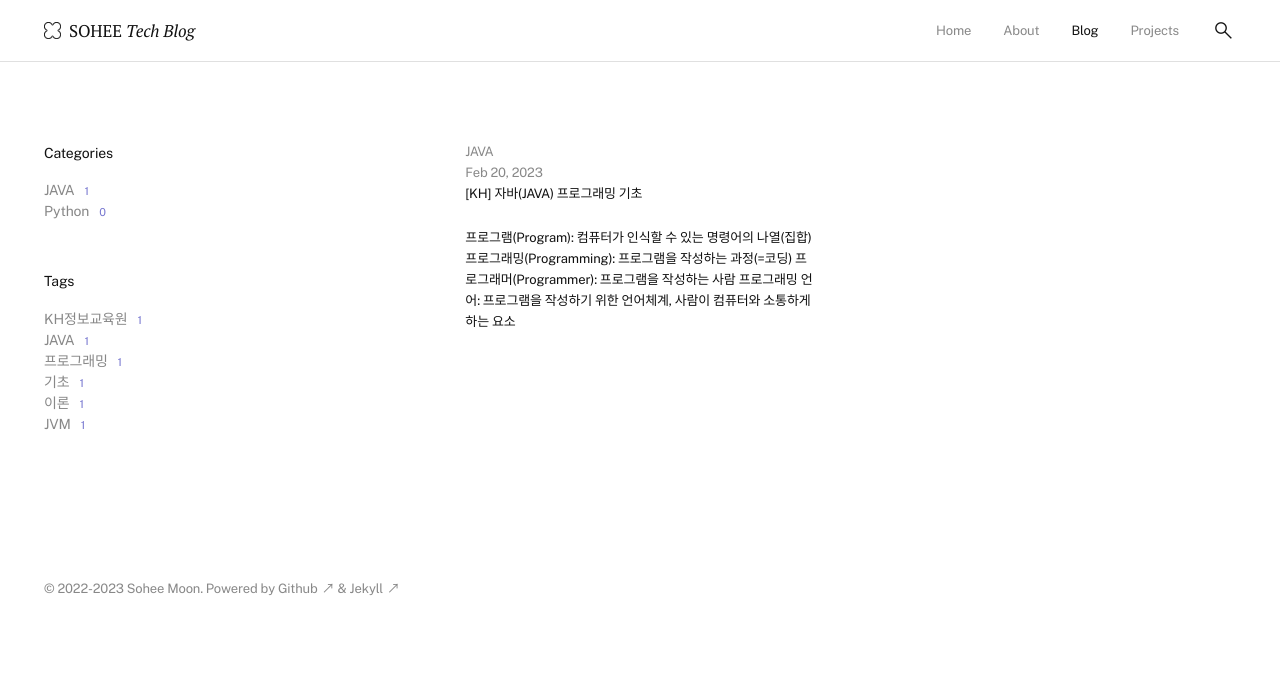
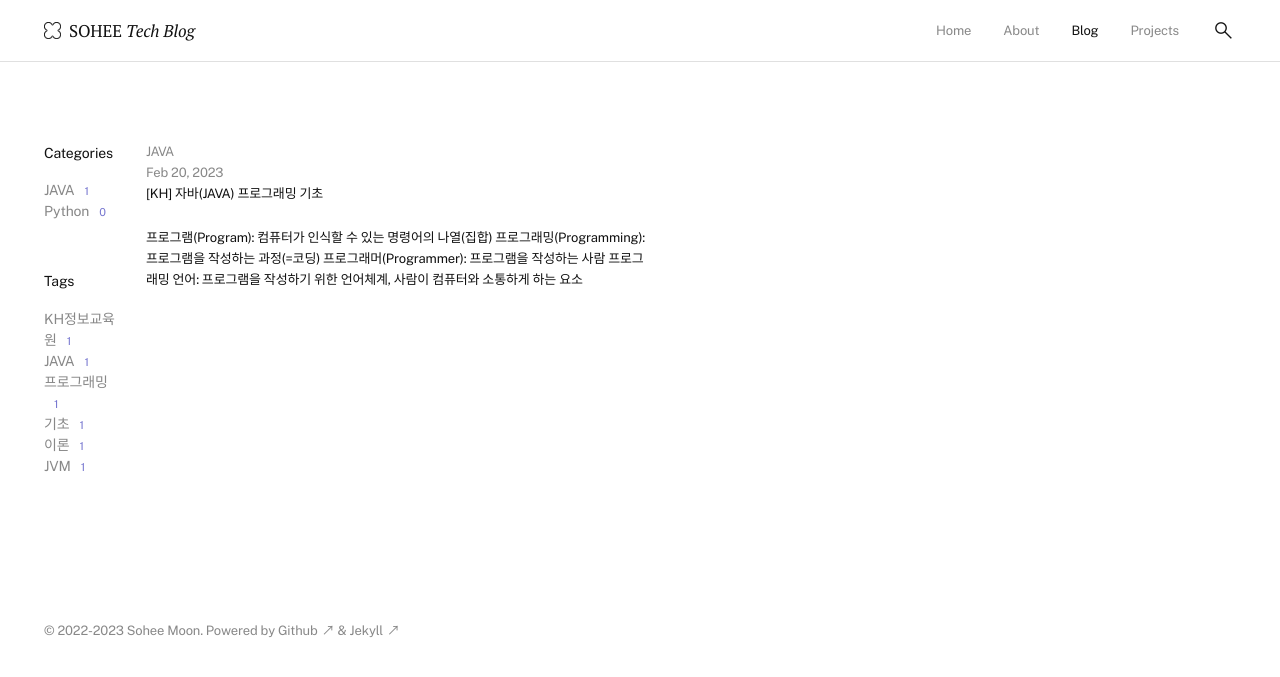
Before and after one commit to soheetech/soheetech.github.io, a Jekyll site: the page built from blog.md, in a window 1280 px wide. Shown: the top 677 px of the page. Built offline with Jekyll 4.4.1, drawn with Linux system fonts in a browser that asks for light colours.

Commit message:
Update main.scss

```diff
--- a/assets/css/main.scss
+++ b/assets/css/main.scss
@@ -277,12 +277,7 @@ footer {
 
 /* sidebar */
 
-.p-archive article { width: calc( (100% / 3) * 2 ); }
-
-#sidebar {
-  width: calc( 100% / 3 );
-  padding-top: var(--size-80);
-}
+#sidebar { padding-top: var(--size-80); }
 
 #sidebar > div { margin-bottom: var(--size-70); }
 
```
